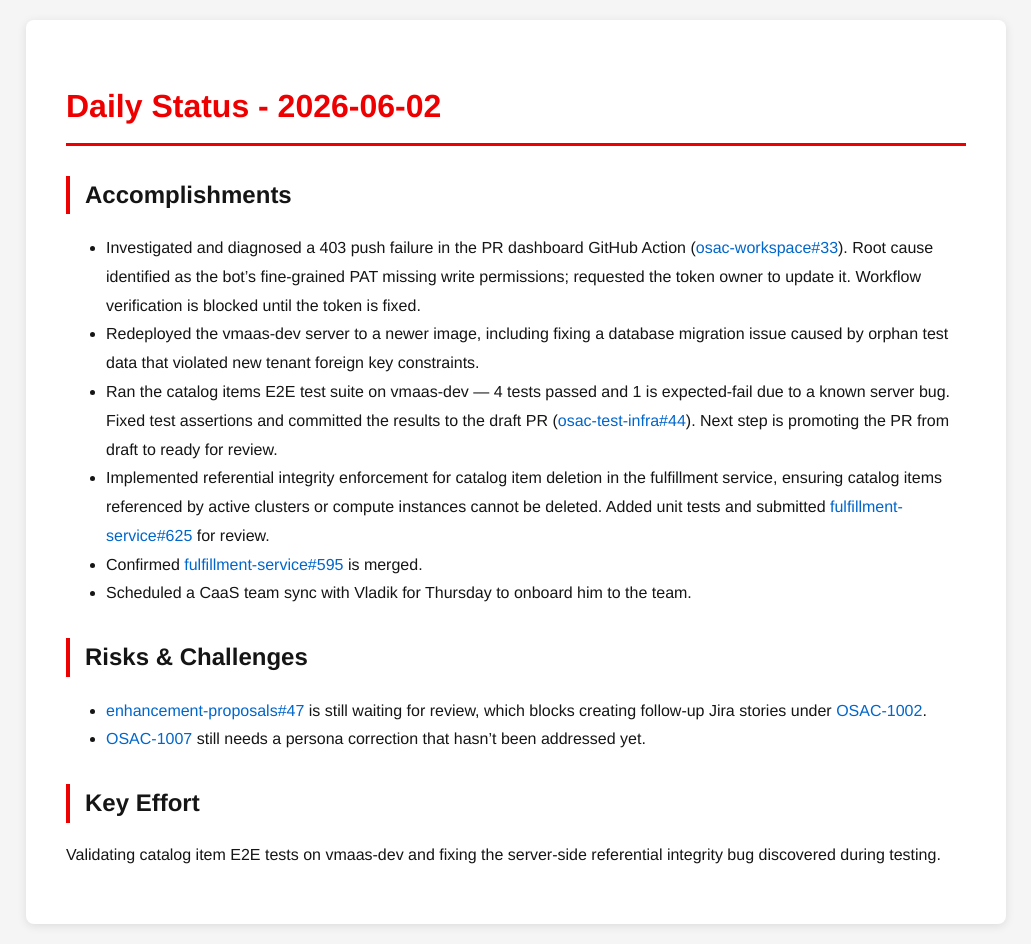
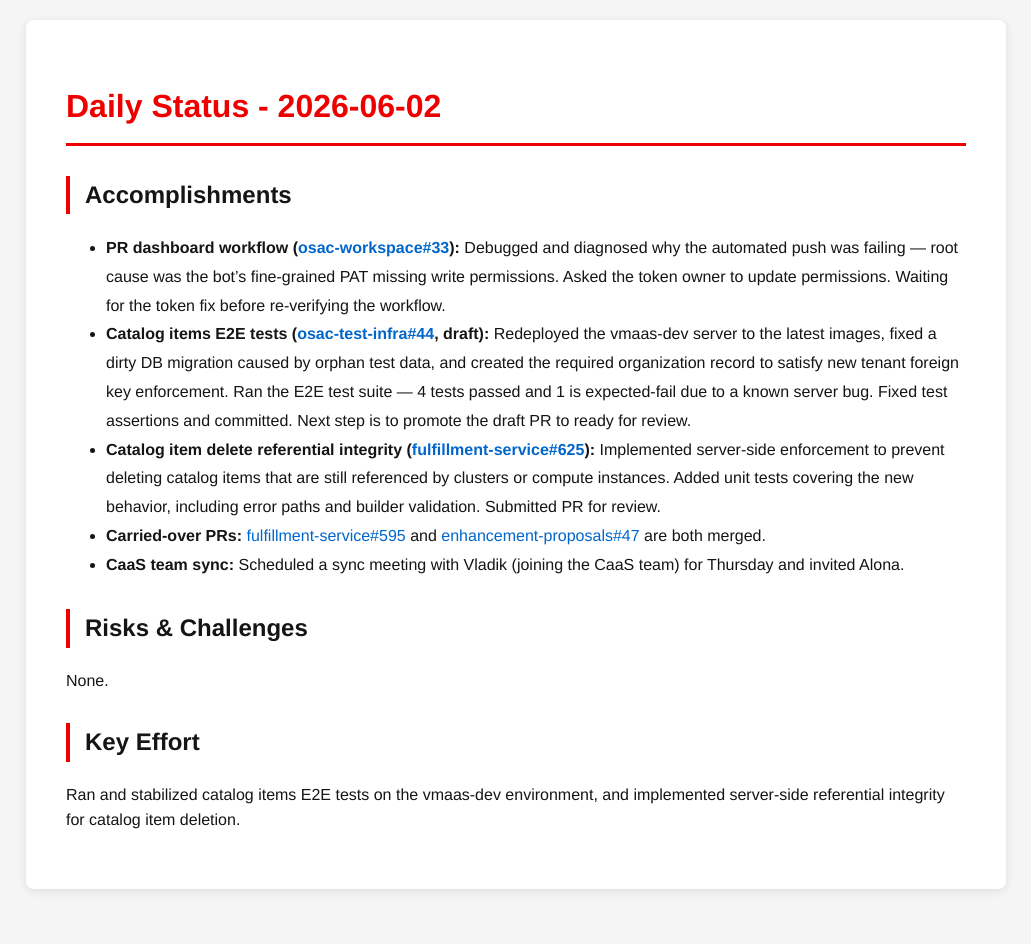
Before and after one commit to tzvatot/daily-status, a Jekyll site: the page built from 2026-06-02.md, in a window 1280 px wide. Shown: the whole page, without its empty margins (124-1155 px from the left). Built offline with Jekyll 4.4.1, drawn with Linux system fonts in a browser that asks for light colours; after the commit the page ends 909 px from its top, so only the background shows below that.

Commit message:
Daily status update - 2026-06-02

```diff
--- a/2026-06-02.md
+++ b/2026-06-02.md
@@ -7,16 +7,14 @@ date: 2026-06-02
 # Daily Status - 2026-06-02
 
 ## Accomplishments
-- Investigated and diagnosed a 403 push failure in the PR dashboard GitHub Action ([osac-workspace#33](https://github.com/osac-project/osac-workspace/pull/33)). Root cause identified as the bot's fine-grained PAT missing write permissions; requested the token owner to update it. Workflow verification is blocked until the token is fixed.
-- Redeployed the vmaas-dev server to a newer image, including fixing a database migration issue caused by orphan test data that violated new tenant foreign key constraints.
-- Ran the catalog items E2E test suite on vmaas-dev — 4 tests passed and 1 is expected-fail due to a known server bug. Fixed test assertions and committed the results to the draft PR ([osac-test-infra#44](https://github.com/osac-project/osac-test-infra/pull/44)). Next step is promoting the PR from draft to ready for review.
-- Implemented referential integrity enforcement for catalog item deletion in the fulfillment service, ensuring catalog items referenced by active clusters or compute instances cannot be deleted. Added unit tests and submitted [fulfillment-service#625](https://github.com/osac-project/fulfillment-service/pull/625) for review.
-- Confirmed [fulfillment-service#595](https://github.com/osac-project/fulfillment-service/pull/595) is merged.
-- Scheduled a CaaS team sync with Vladik for Thursday to onboard him to the team.
+- **PR dashboard workflow ([osac-workspace#33](https://github.com/osac-project/osac-workspace/pull/33)):** Debugged and diagnosed why the automated push was failing — root cause was the bot's fine-grained PAT missing write permissions. Asked the token owner to update permissions. Waiting for the token fix before re-verifying the workflow.
+- **Catalog items E2E tests ([osac-test-infra#44](https://github.com/osac-project/osac-test-infra/pull/44), draft):** Redeployed the vmaas-dev server to the latest images, fixed a dirty DB migration caused by orphan test data, and created the required organization record to satisfy new tenant foreign key enforcement. Ran the E2E test suite — 4 tests passed and 1 is expected-fail due to a known server bug. Fixed test assertions and committed. Next step is to promote the draft PR to ready for review.
+- **Catalog item delete referential integrity ([fulfillment-service#625](https://github.com/osac-project/fulfillment-service/pull/625)):** Implemented server-side enforcement to prevent deleting catalog items that are still referenced by clusters or compute instances. Added unit tests covering the new behavior, including error paths and builder validation. Submitted PR for review.
+- **Carried-over PRs:** [fulfillment-service#595](https://github.com/osac-project/fulfillment-service/pull/595) and [enhancement-proposals#47](https://github.com/osac-project/enhancement-proposals/pull/47) are both merged.
+- **CaaS team sync:** Scheduled a sync meeting with Vladik (joining the CaaS team) for Thursday and invited Alona.
 
 ## Risks & Challenges
-- [enhancement-proposals#47](https://github.com/osac-project/enhancement-proposals/pull/47) is still waiting for review, which blocks creating follow-up Jira stories under [OSAC-1002](https://redhat.atlassian.net/browse/OSAC-1002).
-- [OSAC-1007](https://redhat.atlassian.net/browse/OSAC-1007) still needs a persona correction that hasn't been addressed yet.
+None.
 
 ## Key Effort
-Validating catalog item E2E tests on vmaas-dev and fixing the server-side referential integrity bug discovered during testing.
+Ran and stabilized catalog items E2E tests on the vmaas-dev environment, and implemented server-side referential integrity for catalog item deletion.
```
